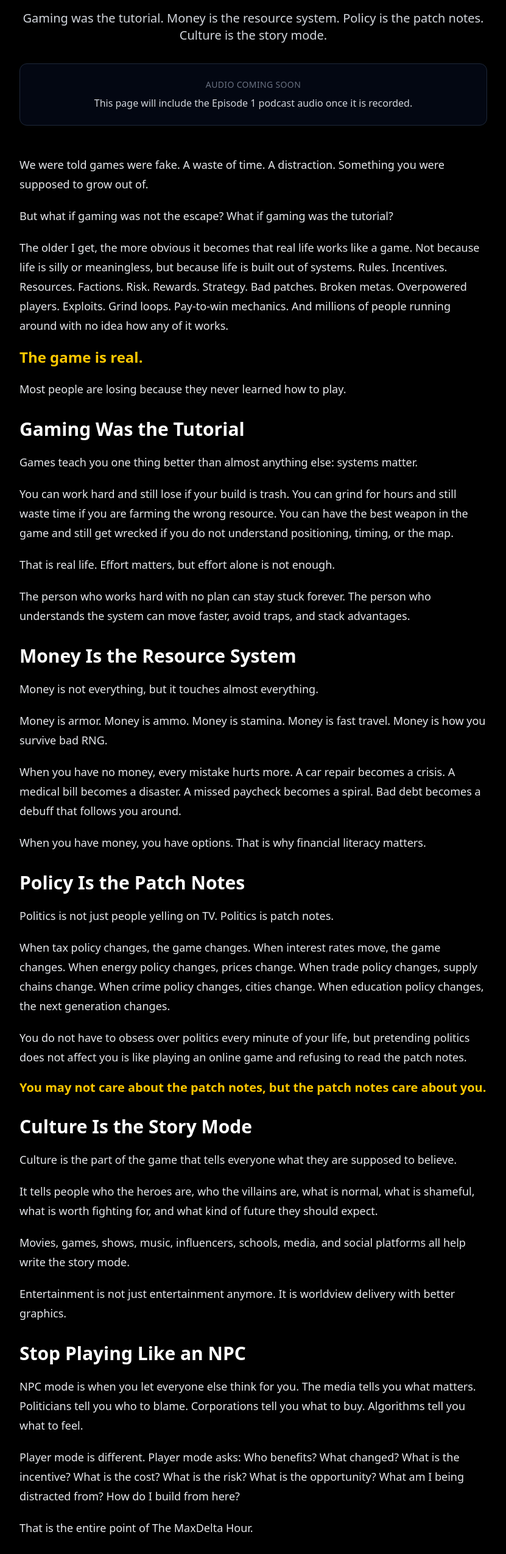
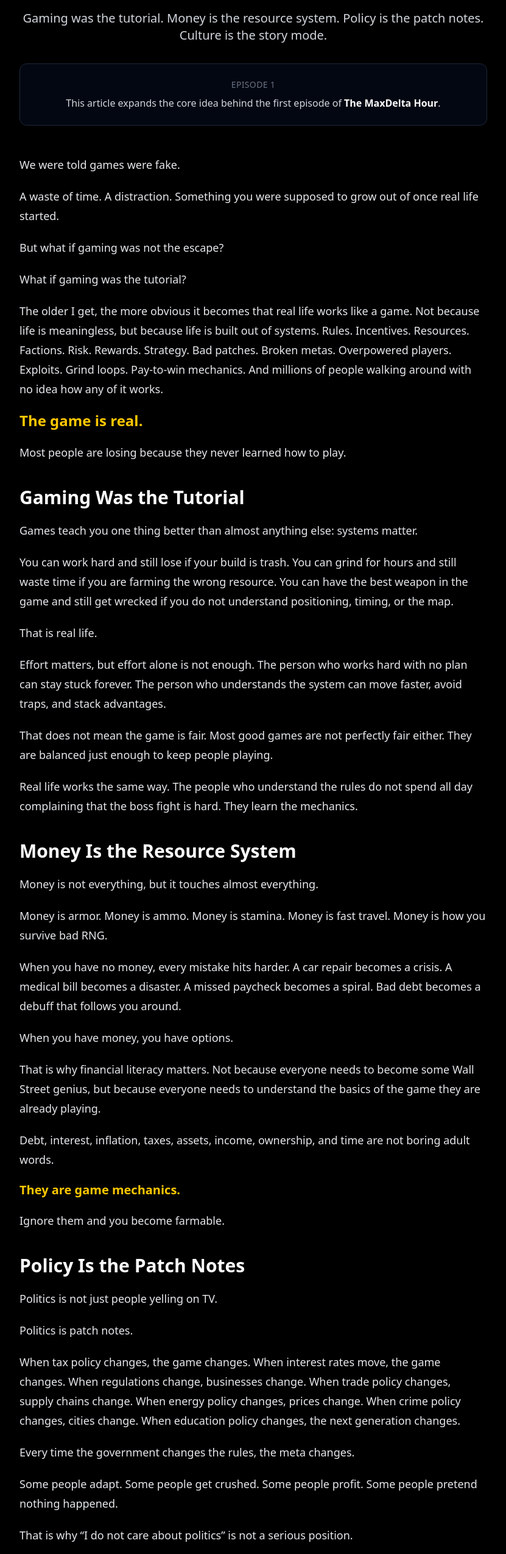
Before and after one commit to Maxdelta/maxdelta-hour, a Next.js app: page /blog/the-game-is-real in a window 1280 px wide. Shown: the part 220-2769 px from the top of the page at 61% size, without its empty margins (224-1055 px from the left). Built offline with nearby package versions, Linux system fonts and the light colour scheme.

Commit message:
Expand Episode 1 content hub

```diff
--- a/pages/blog/the-game-is-real.tsx
+++ b/pages/blog/the-game-is-real.tsx
@@ -37,35 +37,42 @@ export default function TheGameIsReal() {
 
             <div className="mt-8 rounded-xl border border-gray-800 bg-gray-950 p-6">
               <p className="text-sm uppercase tracking-wide text-gray-500">
-                Audio Coming Soon
+                Episode 1
               </p>
               <p className="mt-2 text-gray-300">
-                This page will include the Episode 1 podcast audio once it is
-                recorded.
+                This article expands the core idea behind the first episode of{" "}
+                <span className="font-bold text-white">The MaxDelta Hour</span>.
               </p>
             </div>
           </header>
 
-          <article className="space-y-8 text-lg leading-8 text-gray-200">
+          <article className="space-y-10 text-lg leading-8 text-gray-200">
             <section className="space-y-5">
               <p>
-                We were told games were fake. A waste of time. A distraction.
-                Something you were supposed to grow out of.
+                We were told games were fake.
               </p>
 
               <p>
-                But what if gaming was not the escape? What if gaming was the
-                tutorial?
+                A waste of time. A distraction. Something you were supposed to
+                grow out of once real life started.
+              </p>
+
+              <p>
+                But what if gaming was not the escape?
+              </p>
+
+              <p>
+                What if gaming was the tutorial?
               </p>
 
               <p>
                 The older I get, the more obvious it becomes that real life
-                works like a game. Not because life is silly or meaningless, but
-                because life is built out of systems. Rules. Incentives.
-                Resources. Factions. Risk. Rewards. Strategy. Bad patches.
-                Broken metas. Overpowered players. Exploits. Grind loops.
-                Pay-to-win mechanics. And millions of people running around
-                with no idea how any of it works.
+                works like a game. Not because life is meaningless, but because
+                life is built out of systems. Rules. Incentives. Resources.
+                Factions. Risk. Rewards. Strategy. Bad patches. Broken metas.
+                Overpowered players. Exploits. Grind loops. Pay-to-win
+                mechanics. And millions of people walking around with no idea
+                how any of it works.
               </p>
 
               <p className="text-2xl font-bold text-yellow-400">
@@ -96,14 +103,26 @@ export default function TheGameIsReal() {
               </p>
 
               <p>
-                That is real life. Effort matters, but effort alone is not
-                enough.
+                That is real life.
               </p>
 
               <p>
-                The person who works hard with no plan can stay stuck forever.
-                The person who understands the system can move faster, avoid
-                traps, and stack advantages.
+                Effort matters, but effort alone is not enough. The person who
+                works hard with no plan can stay stuck forever. The person who
+                understands the system can move faster, avoid traps, and stack
+                advantages.
+              </p>
+
+              <p>
+                That does not mean the game is fair. Most good games are not
+                perfectly fair either. They are balanced just enough to keep
+                people playing.
+              </p>
+
+              <p>
+                Real life works the same way. The people who understand the
+                rules do not spend all day complaining that the boss fight is
+                hard. They learn the mechanics.
               </p>
             </section>
 
@@ -122,15 +141,34 @@ export default function TheGameIsReal() {
               </p>
 
               <p>
-                When you have no money, every mistake hurts more. A car repair
+                When you have no money, every mistake hits harder. A car repair
                 becomes a crisis. A medical bill becomes a disaster. A missed
                 paycheck becomes a spiral. Bad debt becomes a debuff that
                 follows you around.
               </p>
 
               <p>
-                When you have money, you have options. That is why financial
-                literacy matters.
+                When you have money, you have options.
+              </p>
+
+              <p>
+                That is why financial literacy matters. Not because everyone
+                needs to become some Wall Street genius, but because everyone
+                needs to understand the basics of the game they are already
+                playing.
+              </p>
+
+              <p>
+                Debt, interest, inflation, taxes, assets, income, ownership, and
+                time are not boring adult words.
+              </p>
+
+              <p className="text-xl font-bold text-yellow-400">
+                They are game mechanics.
+              </p>
+
+              <p>
+                Ignore them and you become farmable.
               </p>
             </section>
 
@@ -140,22 +178,34 @@ export default function TheGameIsReal() {
               </h2>
 
               <p>
-                Politics is not just people yelling on TV. Politics is patch
-                notes.
+                Politics is not just people yelling on TV.
+              </p>
+
+              <p>
+                Politics is patch notes.
               </p>
 
               <p>
                 When tax policy changes, the game changes. When interest rates
-                move, the game changes. When energy policy changes, prices
+                move, the game changes. When regulations change, businesses
                 change. When trade policy changes, supply chains change. When
-                crime policy changes, cities change. When education policy
-                changes, the next generation changes.
+                energy policy changes, prices change. When crime policy changes,
+                cities change. When education policy changes, the next
+                generation changes.
               </p>
 
               <p>
-                You do not have to obsess over politics every minute of your
-                life, but pretending politics does not affect you is like
-                playing an online game and refusing to read the patch notes.
+                Every time the government changes the rules, the meta changes.
+              </p>
+
+              <p>
+                Some people adapt. Some people get crushed. Some people profit.
+                Some people pretend nothing happened.
+              </p>
+
+              <p>
+                That is why “I do not care about politics” is not a serious
+                position.
               </p>
 
               <p className="text-xl font-bold text-yellow-400">
@@ -170,24 +220,130 @@ export default function TheGameIsReal() {
               </h2>
 
               <p>
-                Culture is the part of the game that tells everyone what they
-                are supposed to believe.
+                Culture is the narrative layer.
               </p>
 
               <p>
-                It tells people who the heroes are, who the villains are, what
-                is normal, what is shameful, what is worth fighting for, and
-                what kind of future they should expect.
+                It tells people what is heroic, what is shameful, what is
+                normal, what is weird, who the villains are, and what kind of
+                future they should expect.
               </p>
 
               <p>
                 Movies, games, shows, music, influencers, schools, media, and
-                social platforms all help write the story mode.
+                social platforms all shape the story mode.
               </p>
 
               <p>
+                And whoever controls the story mode controls what people think
+                the game is about.
+              </p>
+
+              <p>
+                That is why culture matters.
+              </p>
+
+              <p>
+                A country with a confident story builds. A country with a
+                guilt-based story apologizes itself into weakness. A culture
+                that celebrates builders creates builders. A culture that
+                celebrates victims creates dependency. A culture that hates its
+                own heroes eventually runs out of heroes.
+              </p>
+
+              <p className="text-xl font-bold text-yellow-400">
                 Entertainment is not just entertainment anymore. It is worldview
                 delivery with better graphics.
+              </p>
+            </section>
+
+            <section className="space-y-5">
+              <h2 className="text-3xl font-bold text-white">
+                Technology Is the Weapon Tree
+              </h2>
+
+              <p>
+                Every era has a weapon tree.
+              </p>
+
+              <p>
+                In one era, it was land. In another, it was factories. Then it
+                was oil, media, finance, and logistics. Now it is software,
+                artificial intelligence, automation, data, platforms, algorithms,
+                and attention.
+              </p>
+
+              <p>
+                The people who learn the new tools early get an advantage. The
+                people who ignore them get left behind and then wonder why the
+                game feels impossible.
+              </p>
+
+              <p>
+                That does not mean everyone has to become a coder, influencer,
+                investor, or tech founder.
+              </p>
+
+              <p>
+                But it does mean everyone needs to understand that technology is
+                not some separate thing happening in the background.
+              </p>
+
+              <p className="text-xl font-bold text-yellow-400">
+                Technology changes what is possible, who has leverage, and who
+                gets replaced.
+              </p>
+            </section>
+
+            <section className="space-y-5">
+              <h2 className="text-3xl font-bold text-white">
+                The Real-Life Meta
+              </h2>
+
+              <p>
+                The real-life meta right now is not hard to see.
+              </p>
+
+              <ul className="list-disc pl-6 space-y-2">
+                <li>Own assets.</li>
+                <li>Learn technology.</li>
+                <li>Build a brand.</li>
+                <li>Control your health.</li>
+                <li>Understand money.</li>
+                <li>Pay attention to policy.</li>
+                <li>Create instead of only consuming.</li>
+                <li>Find your people.</li>
+                <li>Stop waiting for permission.</li>
+              </ul>
+
+              <p>
+                That is the build.
+              </p>
+
+              <p>
+                The old path was simple: go to school, get a job, buy a house,
+                retire safely.
+              </p>
+
+              <p>
+                That path still works for some people, but it is not automatic
+                anymore. The economy changed. Technology changed. Culture
+                changed. The cost of living changed. Trust in institutions
+                changed.
+              </p>
+
+              <p>
+                The path got more complicated, so the player has to get smarter.
+              </p>
+
+              <p>
+                You need a money build. A skill build. A health build. A network
+                build. A media literacy build. A backup plan.
+              </p>
+
+              <p className="text-xl font-bold text-yellow-400">
+                Because whether you pay attention or not, the game keeps
+                updating.
               </p>
             </section>
 
@@ -197,18 +353,36 @@ export default function TheGameIsReal() {
               </h2>
 
               <p>
-                NPC mode is when you let everyone else think for you. The media
-                tells you what matters. Politicians tell you who to blame.
-                Corporations tell you what to buy. Algorithms tell you what to
-                feel.
+                The easiest way to lose is to outsource your thinking.
               </p>
 
               <p>
-                Player mode is different. Player mode asks: Who benefits? What
-                changed? What is the incentive? What is the cost? What is the
-                risk? What is the opportunity? What am I being distracted from?
-                How do I build from here?
+                Let the media tell you what matters. Let politicians tell you
+                who to blame. Let corporations tell you what to buy. Let
+                algorithms tell you what to feel. Let culture tell you what you
+                are allowed to say.
               </p>
+
+              <p>
+                That is NPC mode.
+              </p>
+
+              <p>
+                Player mode is different.
+              </p>
+
+              <p>Player mode asks:</p>
+
+              <ul className="list-disc pl-6 space-y-2">
+                <li>Who benefits?</li>
+                <li>What changed?</li>
+                <li>What is the incentive?</li>
+                <li>What is the cost?</li>
+                <li>What is the risk?</li>
+                <li>What is the opportunity?</li>
+                <li>What am I being distracted from?</li>
+                <li>How do I build from here?</li>
+              </ul>
 
               <p>
                 That is the entire point of The MaxDelta Hour.
@@ -236,12 +410,19 @@ export default function TheGameIsReal() {
             </section>
           </article>
 
-          <div className="mt-16 border-t border-gray-800 pt-8 text-center">
+          <div className="mt-16 flex flex-col sm:flex-row justify-center gap-4 border-t border-gray-800 pt-8">
             <Link
-              href="/"
-              className="inline-block bg-yellow-500 hover:bg-yellow-600 text-black font-bold py-3 px-6 rounded-full transition"
+              href="/episodes/the-game-is-real"
+              className="inline-block bg-red-600 hover:bg-red-700 text-white font-bold py-3 px-6 rounded-full transition text-center"
             >
-              Back to Home
+              Episode / Show Notes
+            </Link>
+
+            <Link
+              href="/briefs"
+              className="inline-block bg-yellow-500 hover:bg-yellow-600 text-black font-bold py-3 px-6 rounded-full transition text-center"
+            >
+              View the Briefs
             </Link>
           </div>
         </div>
--- a/pages/episodes/the-game-is-real.tsx
+++ b/pages/episodes/the-game-is-real.tsx
@@ -134,22 +134,62 @@ export default function EpisodeOneTheGameIsReal() {
             </div>
           </section>
 
-          <div className="mt-16 flex flex-col sm:flex-row justify-center gap-4 border-t border-gray-800 pt-8">
+          <div className="mt-16 grid gap-6 md:grid-cols-3 border-t border-gray-800 pt-8">
+  <div className="rounded-2xl border border-gray-800 bg-gray-950 p-6">
+    <p className="text-yellow-400 text-sm font-bold uppercase tracking-wide">
+      Read
+    </p>
+    <h2 className="mt-3 text-2xl font-bold text-white">
+      The Full Article
+    </h2>
+    <p className="mt-3 text-gray-300">
+      Read the expanded written version of Episode 1.
+    </p>
     <Link
       href="/blog/the-game-is-real"
-              className="inline-block bg-yellow-500 hover:bg-yellow-600 text-black font-bold py-3 px-6 rounded-full transition text-center"
+      className="mt-5 inline-block text-yellow-400 font-bold hover:text-yellow-300"
     >
-              Read the Blog Post
+      Read the Blog →
     </Link>
+  </div>
 
+  <div className="rounded-2xl border border-gray-800 bg-gray-950 p-6">
+    <p className="text-yellow-400 text-sm font-bold uppercase tracking-wide">
+      Clips
+    </p>
+    <h2 className="mt-3 text-2xl font-bold text-white">
+      MaxDelta Briefs
+    </h2>
+    <p className="mt-3 text-gray-300">
+      Short-form scripts pulled from the strongest ideas in this episode.
+    </p>
+    <Link
+      href="/briefs"
+      className="mt-5 inline-block text-yellow-400 font-bold hover:text-yellow-300"
+    >
+      View the Briefs →
+    </Link>
+  </div>
+
+  <div className="rounded-2xl border border-gray-800 bg-gray-950 p-6">
+    <p className="text-yellow-400 text-sm font-bold uppercase tracking-wide">
+      Community
+    </p>
+    <h2 className="mt-3 text-2xl font-bold text-white">
+      Join the Discord
+    </h2>
+    <p className="mt-3 text-gray-300">
+      Jump into the MaxDelta community and follow future episodes.
+    </p>
     <a
       href="https://discord.gg/6qXaEr7mnB"
       target="_blank"
       rel="noopener noreferrer"
-              className="inline-block border border-yellow-500 text-yellow-400 hover:bg-yellow-500 hover:text-black font-bold py-3 px-6 rounded-full transition text-center"
+      className="mt-5 inline-block text-yellow-400 font-bold hover:text-yellow-300"
     >
-              Join the Discord
+      Join the Discord →
     </a>
+  </div>
 </div>
         </div>
       </main>
```
Lines whose indentation alone changed are shown as unchanged.
